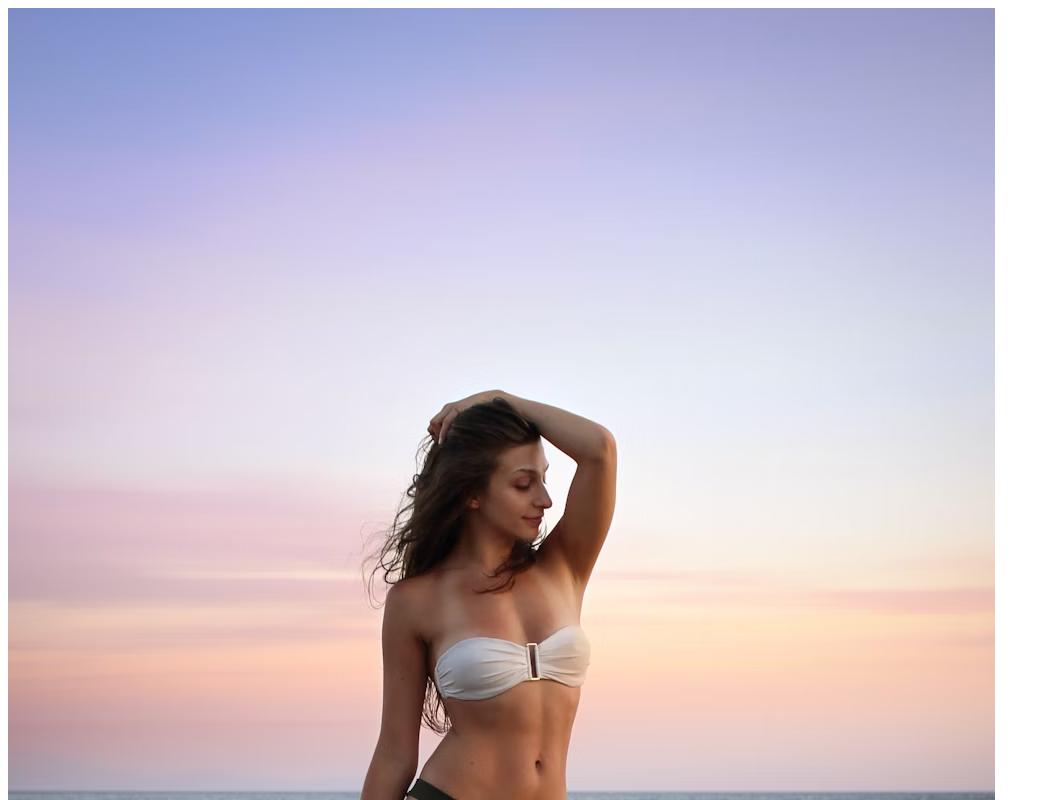
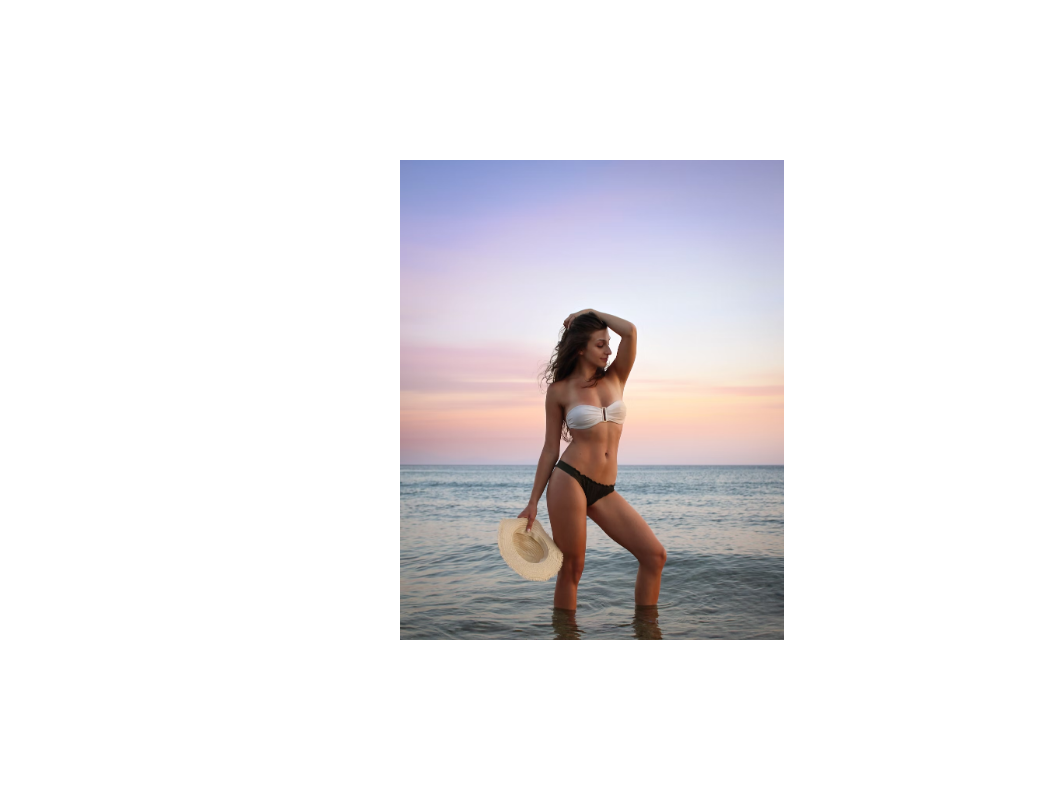
Before and after one commit to pageler/14_image_effects, a plain HTML site: page Effect_1/index.html in a window 1280 px wide. Shown: the top 800 px of the page, without its empty margins (0-1050 px from the left). Drawn offline with Linux system fonts and the light colour scheme.

Commit message:
Image Effect 1

```diff
--- a/Effect_1/index.html
+++ b/Effect_1/index.html
@@ -11,8 +11,8 @@
     <section class="container">
         <img src="assets/images/ImgEffects1--Apostolos-Vamvouras.avif" />
         <article class="content">
-            <h1>Welcome To The World Of Beauty 😃</h1>
-            <h4>Write Your Content Here 🤔</h4>
+            <h1>Welcome To The World Of Beauty <h2>😃</h2></h1>
+            <h4>Write Your Content Here <h2>🤔</h2></h4>
         </article>
     </section>
 </body>
--- a/Effect_1/style.css
+++ b/Effect_1/style.css
@@ -0,0 +1,51 @@
+/* Resets */
+* {
+    padding: 0;
+    margin: 0;
+    box-sizing: border-box;
+}
+
+body {
+    height: 100vh;
+    display: flex;
+    justify-content: center;
+    align-items: center;
+    font-family: sans-serif;
+}
+
+.container {
+    width: 30rem;
+    height: 30rem;
+    position: relative;
+    overflow: hidden;
+}
+
+.container img {
+    width: 80%;
+    transition: all 1s;
+}
+
+.content {
+    position: absolute;
+    top: 0;
+    left: 0;
+    width: 100%;
+    height: 100%;
+    /* center the text */
+    display: flex;
+    flex-direction: column;
+    justify-content: center;
+    align-items: center;
+    color: #fff;
+    transition: all 1s;
+    background-color: rgb(23, 23, 23);
+    transform: translateX(-100%);
+}
+
+.container:hover .content {
+    transform: translateX(0);
+}
+
+.container:hover img {
+    transform: translateX(100%);
+}
```
